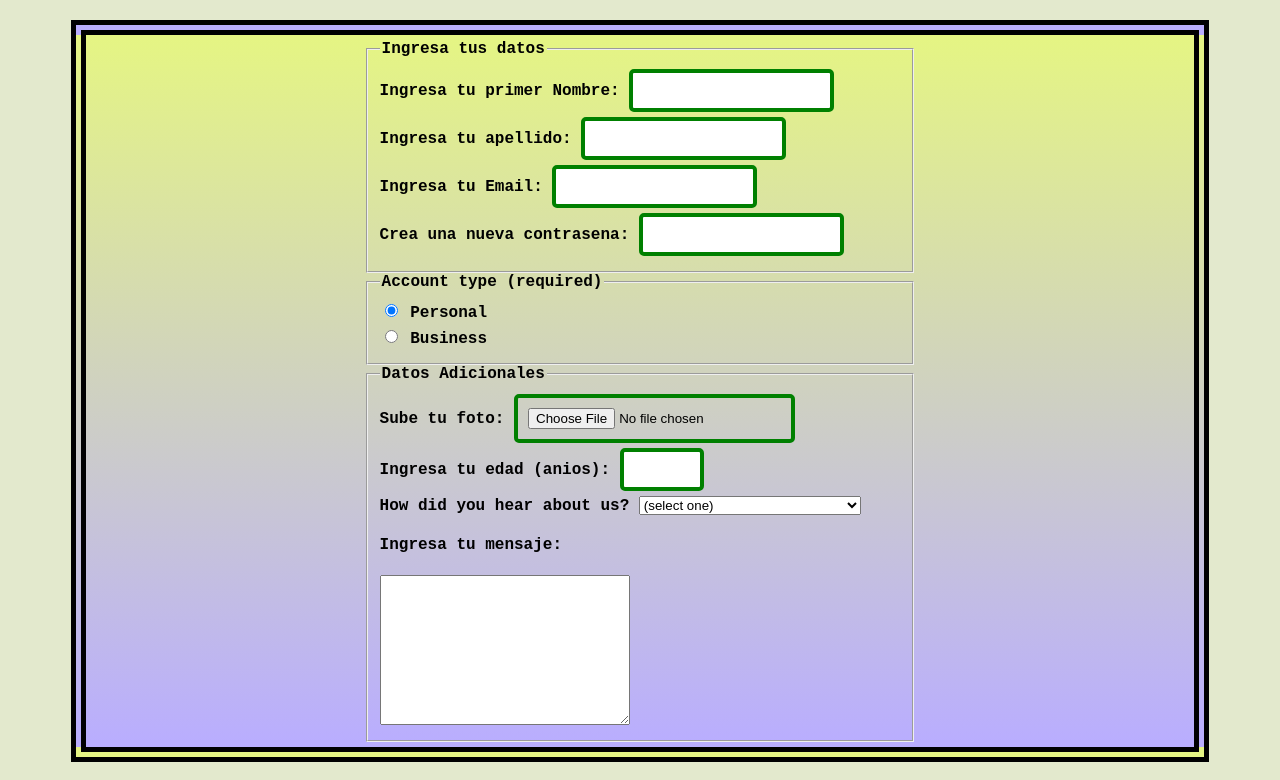
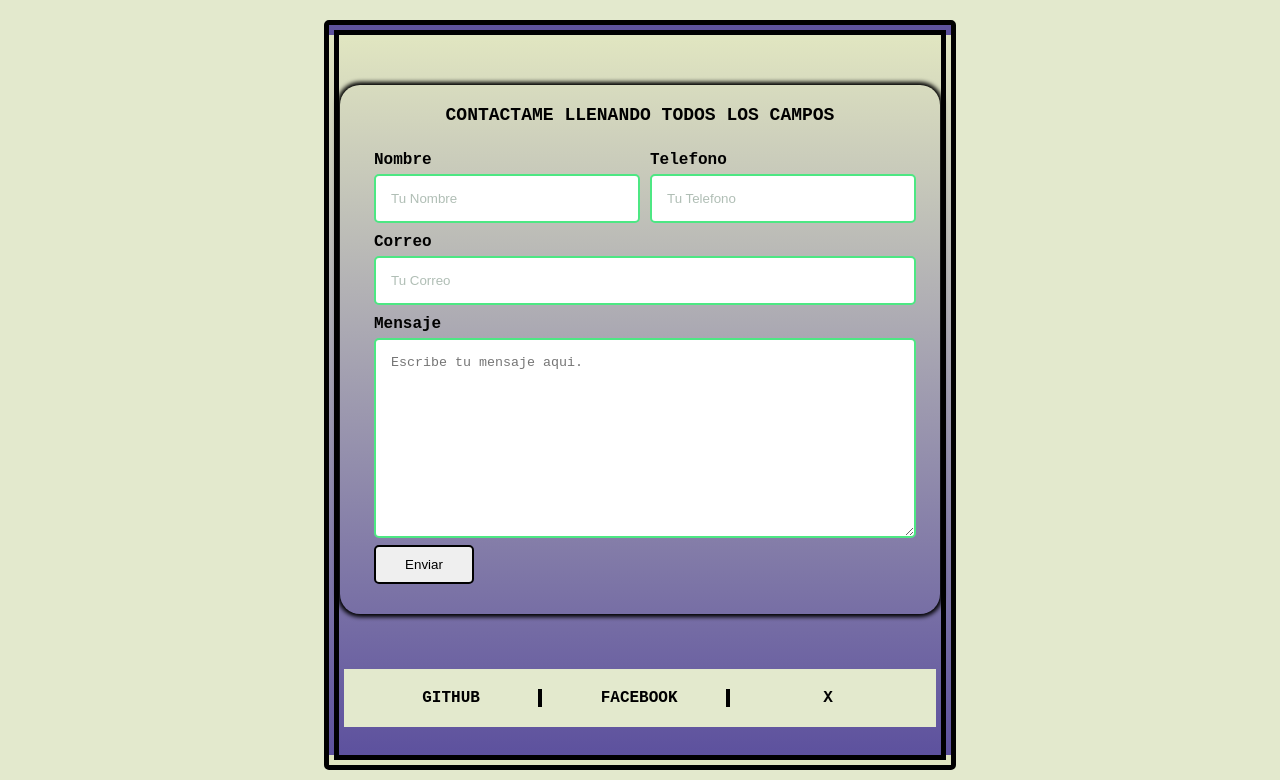
Before and after one commit to LuisD3vv/Javascript_Repox, a plain HTML site: page Codigo/Dia 2/proyecto dia 2/contacto.html in a window 1280 px wide. Shown: the part 107-887 px from the top of the page. Drawn offline with Linux system fonts and the light colour scheme.

Commit message:
cambios menores

```diff
--- a/Codigo/Dia 2/proyecto dia 2/contacto.html
+++ b/Codigo/Dia 2/proyecto dia 2/contacto.html
@@ -19,67 +19,54 @@
       </div>
     </header>
 
-    <div class="contenedor__principal">
-      <form method="post" action="https://register-demo.freecodecamp.org">
+    <div class="contenedor__principal--contacto">
+      <form class="formulario">
+        <!--Para crear un formulario-->
         <fieldset>
-          <legend>Ingresa tus datos</legend>
-          <label for="first-name"
-            >Ingresa tu primer Nombre:
-            <input id="first-name" type="text" required
-          /></label>
-          <label for="last-name"
-            >Ingresa tu apellido: <input id="last-name" type="text" required
-          /></label>
-          <label for="email"
-            >Ingresa tu Email: <input id="email" type="email" required
-          /></label>
-          <label for="new-password"
-            >Crea una nueva contrasena:
-            <input
-              id="new-password"
-              type="password"
-              pattern="[a-z0-5]{8,}"
-              required
-          /></label>
-        </fieldset>
-        <fieldset>
-          <legend>Account type (required)</legend>
-          <label for="personal-account"
-            ><input
-              id="personal-account"
-              type="radio"
-              name="account-type"
-              checked
-            />
-            Personal</label
-          >
-          <label for="business-account"
-            ><input id="business-account" type="radio" name="account-type" />
-            Business</label
-          >
-        </fieldset>
-        <fieldset>
-          <legend>Datos Adicionales</legend>
-          <label>Sube tu foto: <input type="file" /></label>
-          <label
-            >Ingresa tu edad (anios): <input type="number" min="13" max="120"
-          /></label>
-          <label
-            >How did you hear about us?
-            <select>
-              <option value="">(select one)</option>
-              <option value="1">freeCodeCamp News</option>
-              <option value="2">freeCodeCamp YouTube Channel</option>
-              <option value="3">freeCodeCamp Forum</option>
-              <option value="4">Other</option>
-            </select>
-          </label>
+          <!--nos srive para agrupar diferentes campos-->
+          <!--describir o dar indicaciones al usuario-->
+          <legend>Contactame llenando todos los campos</legend>
+          <div class="contenedor-campos">
+            <div class="campo">
+              <label>Nombre</label>
+              <!--se le conoce como etiqueta o indicacion-->
+              <input class="input-text" type="text" placeholder="Tu Nombre" />
+              <!--entrada de datos, text es el default-->
+            </div>
 
-          <h4>Ingresa tu mensaje:</h4>
-          <textarea></textarea>
+            <div class="campo">
+              <label>Telefono</label>
+              <input class="input-text" type="tel" placeholder="Tu Telefono" />
+              <!--la etiqueta placerholder. literalmente es como una indicación que se espera que se coloque en ese campo-->
+            </div>
+
+            <div class="campo">
+              <label>Correo</label>
+              <input class="input-text" type="email" placeholder="Tu Correo" />
+              <!--coloca el arroba de una fomra mas acesible-->
+            </div>
+
+            <div class="campo">
+              <label>Mensaje</label>
+              <textarea
+                placeholder="Escribe tu mensaje aqui. "
+                class="input-text"
+              ></textarea>
+            </div>
+          </div>
+          <!--contenedor campos-->
+          <div class="alinear-flex">
+            <input class="boton w-100" type="submit" value="Enviar" />
+          </div>
         </fieldset>
       </form>
+      <footer class="footer_seccion">
+        <nav class="nav__footer">
+          <a href="#">Github</a>
+          <a href="#">Facebook</a>
+          <a href="#">x</a>
+        </nav>
+      </footer>
     </div>
-    <!-- contenedor__principal -->
   </body>
 </html>
--- a/Codigo/Dia 2/proyecto dia 2/css/style.css
+++ b/Codigo/Dia 2/proyecto dia 2/css/style.css
@@ -150,15 +150,6 @@ h1 {
     height: 50rem;
   }
 }
-@media (600px <= width <= 880px) {
-  .datos,
-  .fthing,
-  .desc_im {
-    width: 95%;
-    padding: unset;
-    margin: 0;
-  }
-}
 
 .contenedor__principal {
   margin: 1rem auto;
@@ -268,8 +259,9 @@ hr {
   justify-content: space-evenly;
   width: 100%;
   margin: 0 auto;
-  padding: 1rem;
+  padding: 2rem;
   gap: 1rem;
+  background-color: #e3e9cd;
 }
 .nav__footer a {
   color: black;
@@ -292,88 +284,148 @@ footer a:nth-child(2) {
   border-right: solid 4px black;
 }
 
-/*ESTILOS CONTACTO*/
-
-.contenedor__principal-footer {
-  display: grid;
-  grid-template-columns: repeat(3, 1fr);
-  background-color: rgb(160, 155, 155);
-  width: 50%;
-  height: 50rem;
-  padding: 3rem;
-  margin: 1rem auto;
-  border-radius: 5px;
-}
-input {
-  padding: 1rem;
-  border: solid 4px green;
-  border-radius: 5px;
-}
-.contenedor__principal h1 {
-  border: 0;
-}
 /**Estilos secciones**/
 
 .contenido_principal__secciones {
   display: flex;
-  flex-direction: row;
   flex-wrap: wrap;
   gap: 1rem;
   padding: 1rem;
 }
 .contenido_secciones {
   background-color: rgb(179, 215, 215);
-  width: 90%;
+  width: 95%;
   height: auto;
   max-height: 100rem;
   text-align: center;
   border: solid 5px black;
-  flex: 1;
+  flex: 2;
+  padding: 1rem;
 }
-
+.contenido_secciones:hover {
+  border: solid 5px rgb(190, 9, 181);
+  border-radius: 15px;
+}
 .contenido_secciones h2 {
+  border-top: solid 5px black;
   border-left: solid 5px black;
   border-right: solid 5px black;
-  width: 90%;
+  width: 95%;
   margin: 2rem auto;
   padding: 1rem;
   text-transform: uppercase;
   background-color: rgba(251, 251, 251, 0.7);
+  border-radius: 5px;
 }
-.contenedor_img {
-  display: grid;
-  margin: auto;
-  gap: 5px;
-  width: 95%;
-  padding: 1rem;
-  object-fit: contain;
-}
+
 .contenido_principal__secciones img {
-  border: 4px black;
   width: 25rem;
-  border-radius: 5px;
   padding: 1rem;
   height: 25rem;
-  margin: auto;
-  border: dotted black 4px;
+  border-radius: 3rem;
+}
+
+.contenido_principal__secciones img:hover {
+  border-radius: unset;
+}
+.info {
+  object-fit: contain;
+  border: solid 5px black;
+  width: 95%;
+  margin: 0 auto;
+  padding: 1rem;
+  background-image: url(./../img/adiyogi-lord-shiva-2560x1440-14420.jpg);
+  background-size: cover;
+  background-repeat: no-repeat;
+  color: white;
+  height: 25rem;
+  border-radius: 5px;
 }
 /*estilos temporales*/
 
-.footer_seccion {
-  background-color: #d1f0e4fc;
+.contenedor__principal--contacto {
+  margin: 1rem auto;
+  border-radius: 5px;
+  max-width: 200rem;
+  width: 50%;
+  height: 75rem;
+  background: linear-gradient(rgb(225, 230, 193), rgb(93, 81, 158));
+  border: double 15px rgb(0, 0, 1);
+}
+
+.formulario {
+  background-color: var(--gris);
+  width: min(60rem, 100%); /** Utilizar el valor más pequeño **/
+  margin: 5rem auto;
+  padding: 2rem;
+  border-radius: 2rem;
+  box-shadow: 0px 0px 4px 3px black;
+}
+
+.formulario legend {
+  text-align: center;
+  font-size: 1.8rem;
+  text-transform: uppercase;
+  font-weight: 700;
+  margin-bottom: 2rem;
+  white-space: normal;
+}
+
+.formulario fieldset {
+  border: none;
+}
+
+@media (min-width: 768px) {
+  .contenedor-campos {
+    display: grid;
+    grid-template-columns: 50% 50%;
+    grid-template-rows: auto auto 20rem;
+    column-gap: 1rem;
+  }
+
+  .campo:nth-child(3),
+  .campo:nth-child(4) {
+    grid-column: 1 / 3;
+  }
+}
+
+.campo {
+  margin-bottom: 1rem;
+}
+
+.campo label {
+  color: var(--blanco);
+  font-weight: bold;
+  margin-bottom: 0.5rem;
+  display: block;
+}
+
+.campo textarea {
+  height: 20rem;
+}
+.input-text {
   width: 100%;
+  border: none;
+  padding: 1.5rem;
+  border-radius: 0.5rem;
+}
+
+.footer {
+  text-align: center;
+  background-color: #b0beb5;
+}
+.boton {
+  margin-top: 3rem;
+  width: 10rem;
   padding: 1rem;
+  border-radius: 5px;
 }
-/*Formulario*/
-label {
-  display: block;
-  margin: 0.5rem 0;
+.input-text {
+  border: #4de783 solid 2px;
 }
-fieldset {
-  width: 50%;
-  margin: 0 auto;
+.boton {
+  border: solid 2px black;
 }
-textarea {
-  width: 25rem;
-  height: 15rem;
+input::placeholder {
+  color: #b0beb5;
 }
```
Also changed, not shown: Codigo/Dia 2/proyecto dia 2/biografia.html (+2 -0 lines), Codigo/Dia 2/proyecto dia 2/secciones.html (+57 -49 lines), Codigo/Dia 2/proyecto dia 2/img/Captura desde 2025-01-19 21-03-07.png (deleted), Codigo/Dia 2/proyecto dia 2/img/IMG-20210721-WA0012.png (deleted), Codigo/Dia 2/proyecto dia 2/img/Lissandro.jpeg (added), Codigo/Dia 2/proyecto dia 2/img/Screenshot_2024-08-07-21-34-00-451_com.miui.gallery.jpg (deleted), Codigo/Dia 2/proyecto dia 2/img/my-notion-face-customized.png (deleted), 1 other file.
